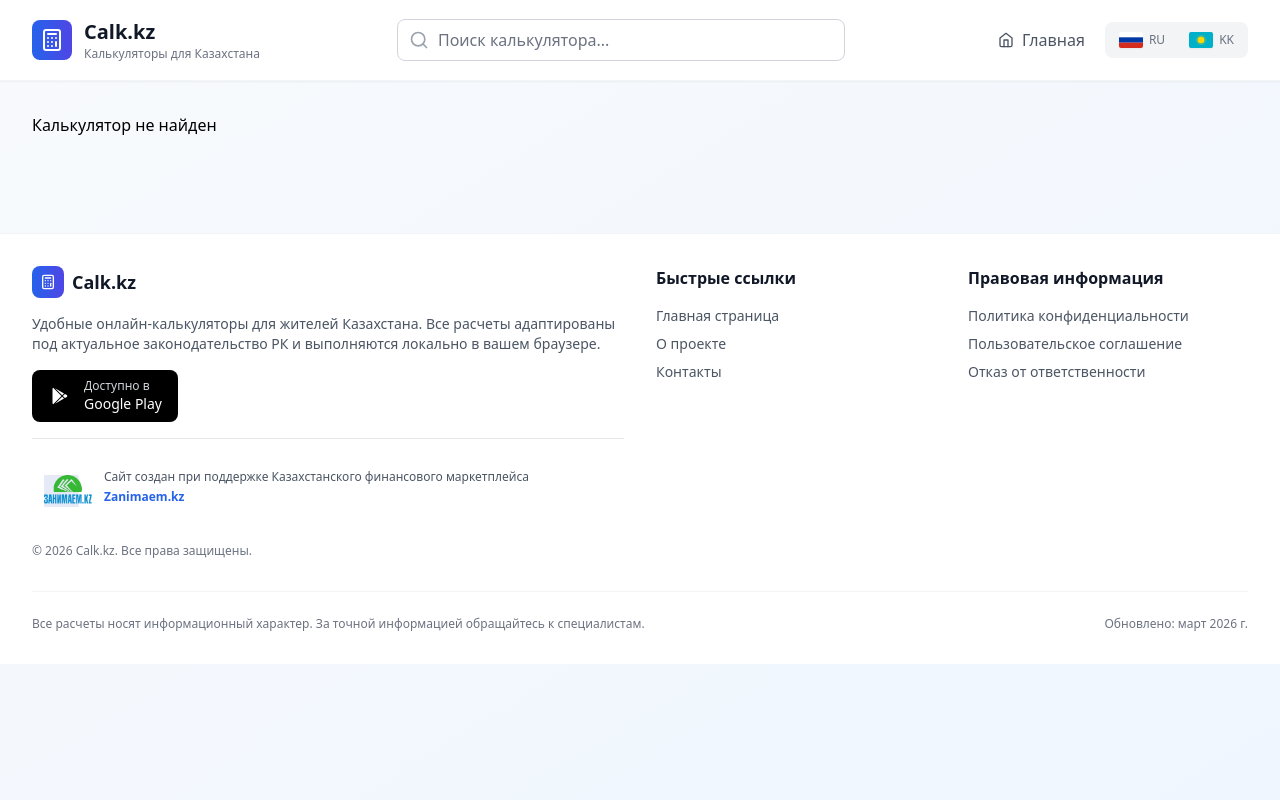
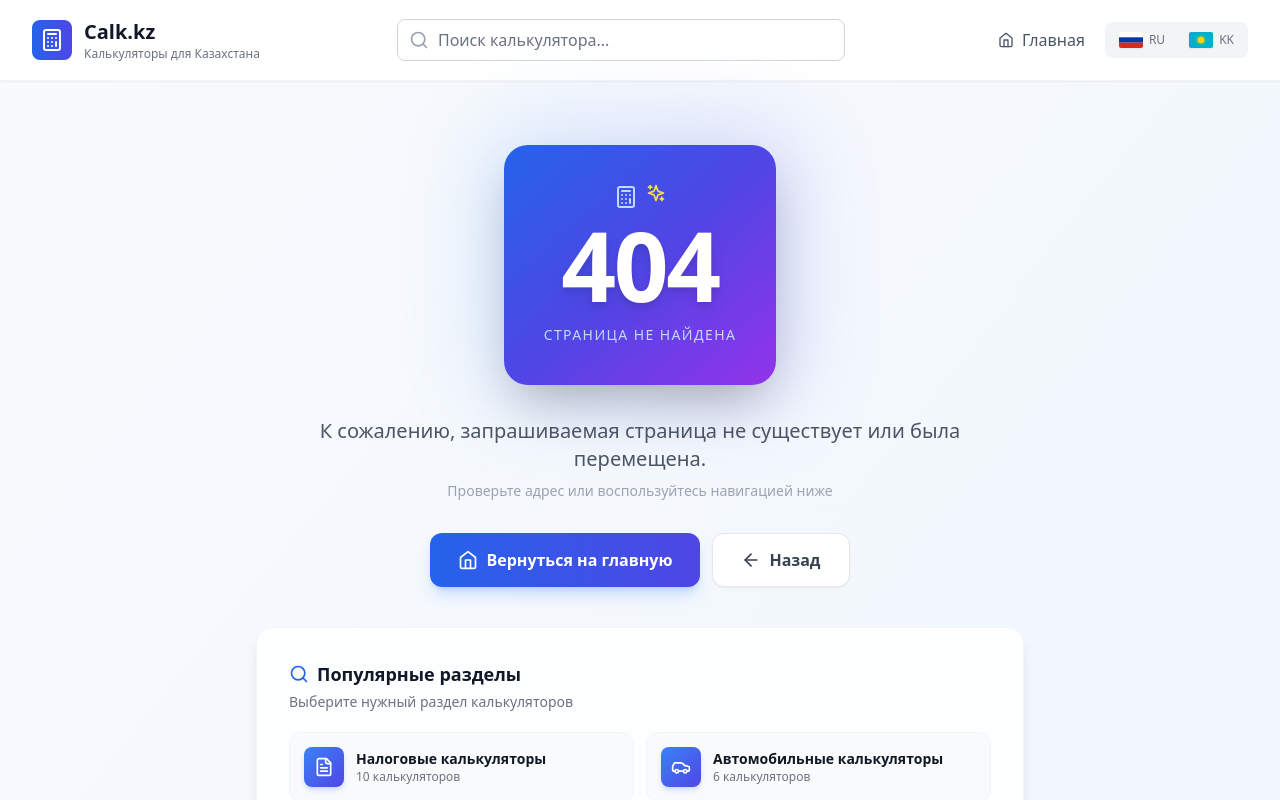
Before and after one commit to CryptoAgent666/calk-kz, a React (Vite) app: page /calculator/1 in a window 1280 px wide. Shown: the top 800 px of the page. Built offline with nearby package versions, Linux system fonts and the light colour scheme.

Commit message:
fix: показывать красивую 404 страницу для несуществующих калькуляторов и категорий

```diff
--- a/src/components/CalculatorView.tsx
+++ b/src/components/CalculatorView.tsx
@@ -1,10 +1,12 @@
-import React, { Suspense } from 'react';
+import { Suspense } from 'react';
 import { useTranslation } from 'react-i18next';
+import { useNavigate } from 'react-router-dom';
 import { calculatorCategories } from '../data/calculators';
 import { ArrowLeft } from 'lucide-react';
 import RelatedCalculators from './RelatedCalculators';
 import Breadcrumbs from './Breadcrumbs';
 import { DeferredRender } from './ui/DeferredRender';
+import NotFoundPage from './NotFoundPage';
 
 interface CalculatorViewProps {
   calculatorId: string;
@@ -14,6 +16,7 @@ interface CalculatorViewProps {
 
 export default function CalculatorView({ calculatorId, onBackClick, onCalculatorClick }: CalculatorViewProps) {
   const { t } = useTranslation(['common', 'categories', 'calculators']);
+  const navigate = useNavigate();
 
   // Найти калькулятор по ID
   let calculator = null;
@@ -28,7 +31,7 @@ export default function CalculatorView({ calculatorId, onBackClick, onCalculator
   }
 
   if (!calculator) {
-    return <div>{t('common:calculator.notFound')}</div>;
+    return <NotFoundPage onNavigateHome={() => navigate('/')} />;
   }
 
   const CalculatorComponent = calculator.component;
--- a/src/components/CategoryPage.tsx
+++ b/src/components/CategoryPage.tsx
@@ -1,7 +1,7 @@
-import React from 'react';
-import { useParams } from 'react-router-dom';
-import { useTranslation } from 'react-i18next';
+import { useParams, useNavigate } from 'react-router-dom';
+import { calculatorCategories } from '../data/calculators';
 import CalculatorList from './CalculatorList';
+import NotFoundPage from './NotFoundPage';
 
 interface CategoryPageProps {
   onCalculatorClick: (calculatorId: string) => void;
@@ -9,11 +9,13 @@ interface CategoryPageProps {
 }
 
 export default function CategoryPage({ onCalculatorClick, onBackClick }: CategoryPageProps) {
-  const { t } = useTranslation('common');
   const { categoryId } = useParams<{ categoryId: string }>();
+  const navigate = useNavigate();
 
-  if (!categoryId) {
-    return <div>{t('notFound.title')}</div>;
+  const categoryExists = categoryId && calculatorCategories.some(cat => cat.id === categoryId);
+
+  if (!categoryId || !categoryExists) {
+    return <NotFoundPage onNavigateHome={() => navigate('/')} />;
   }
 
   return (
```
